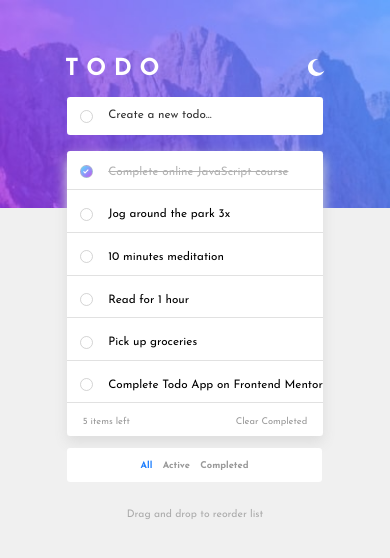
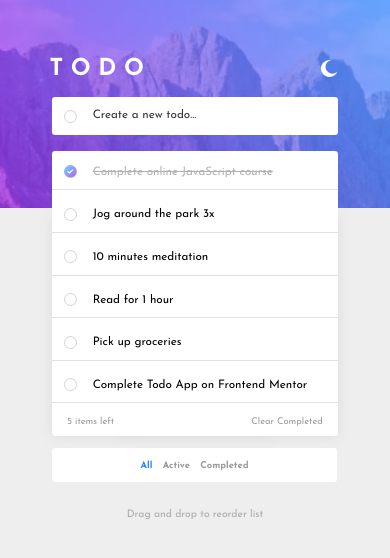
Before and after one commit to ashisingbam/Todo-app, a plain HTML site: page index.html in a window 390 px wide. Drawn offline with Linux system fonts and the light colour scheme.

Commit message:
Responsive complete

```diff
--- a/app.js
+++ b/app.js
@@ -7,15 +7,21 @@ const itemsLi = itemsUl.querySelectorAll('li')
 const markCircle = itemsUl.querySelectorAll('.select-circle')
 const removeItem = itemsUl.querySelectorAll('.remove-added-item')
 const itemsLiArray = Array.from(itemsLi)
+const bodyContainer = document.querySelector('body')
+const changeMode = document.querySelector('.change-mode')
+const changeModeImg = changeMode.querySelector('img')
 // console.log(markCircle)
 // console.log(itemsLi)
 // console.log(itemsUl)
 // console.log(currentLi)
 
+changeMode.addEventListener('click', () => {
+  bodyContainer.classList.toggle('dark')
+})
+
 currentInput.addEventListener('click', () => {
   currentInput.value = ''
 })
-
 
 itemsLiArray.forEach((item, i) => {
   item.addEventListener('mouseenter', () => {
@@ -51,7 +57,7 @@ currentUl.addEventListener('keypress', function ashi(event) {
         circleImg.classList.toggle('display-block')
         newCircle.classList.toggle('background-image-circle')
         newCircle.nextElementSibling.classList.toggle(
-          'item-title-stike-through'
+          'item-title-strike-through'
         )
         newCircle.nextElementSibling.nextElementSibling.classList.toggle(
           'display-none'
@@ -73,12 +79,18 @@ currentUl.addEventListener('keypress', function ashi(event) {
       newDiv.append(newRemoveIcon)
       newLi.append(newDiv)
       newLi.classList.add('uncheck-list')
+
+      newLi.addEventListener('mouseenter', () => {
+        newRemoveIcon.style.display = 'block'
+      })
+      newLi.addEventListener('mouseleave', () => {
+        newRemoveIcon.style.display = 'none'
+      })
+
       itemsUl.append(newLi)
       itemsLiArray.push(newLi)
       filter()
-      console.log(itemsLiArray)
       makeDraggable()
-
     }
   }
 })
@@ -86,7 +98,7 @@ markCircle.forEach((circle) => {
   circle.addEventListener('click', () => {
     circle.querySelector('img').classList.toggle('display-block')
     circle.classList.toggle('background-image-circle')
-    circle.nextElementSibling.classList.toggle('item-title-stike-through')
+    circle.nextElementSibling.classList.toggle('item-title-strike-through')
     circle.nextElementSibling.nextElementSibling.classList.toggle(
       'display-none'
     )
--- a/index.html
+++ b/index.html
@@ -17,7 +17,7 @@
       <div class="header-container">
         <h1>T O D O</h1>
         <div class="change-mode">
-          <img src="./images/icon-moon.svg" alt="">
+
         </div>
       </div>
       <div class="body-container">
@@ -39,7 +39,7 @@
                   <div class="select-circle background-image-circle">
                     <img class="display-block" src="./images/icon-check.svg" alt="">
                   </div>
-                  <p class="item-title item-title-stike-through">Complete online JavaScript course</p>
+                  <p class="item-title item-title-strike-through">Complete online JavaScript course</p>
                   <div class="remove-added-item display-none"></div>
                 </div>
               </li>
--- a/style.css
+++ b/style.css
@@ -7,15 +7,21 @@
 html,
 body {
   margin: 0;
+  --bg-color-light: white;
+  --text-color: black;
+  --bg-color-dark: hsl(237, 14%, 26%);
+  color: var(--text-color);
 }
 
 .parent-container {
-  height: 100vh;
+  /* height: 100vh; */
   display: flex;
   align-items: center;
   flex-direction: column;
   font-family: 'Josefin Sans', sans-serif;
   font-size: 1.125rem;
+  flex-wrap: wrap;
+  /* background-color: pink; */
 }
 
 .todo-container {
@@ -23,7 +29,7 @@ body {
   background-repeat: no-repeat;
   background-size: max(100rem, 100vw);
   background-position: top;
-  width: 100vw;
+  width: 100%;
   display: flex;
   align-items: center;
   flex-direction: column;
@@ -43,6 +49,10 @@ h1 {
 
 .change-mode {
   cursor: pointer;
+  background-image: url('./images/icon-moon.svg');
+  height: 30px;
+  width: 30px;
+  background-repeat: no-repeat;
 }
 
 .body-container {
@@ -50,7 +60,7 @@ h1 {
 }
 
 .current-item {
-  background-color: white;
+  background-color: var(--bg-color-light);
   padding: 0.8rem 1.2rem;
   margin: 0;
   border-radius: 5px;
@@ -87,11 +97,14 @@ input {
 }
 
 .items-container {
-  background-color: white;
+  background-color: var(--bg-color-light);
   margin: 0;
   border-radius: 5px;
-  box-shadow: 0px 10px 20px 0px #ddd;
+  box-shadow: 50px 50px 20px -50px #ddd, -50px 50px 20px -50px #ddd;
   margin-bottom: 2rem;
+  display: flex;
+  flex-direction: column;
+  flex-wrap: wrap;
 }
 
 ul {
@@ -101,6 +114,7 @@ ul {
 
 .add-new-item {
   display: flex;
+  flex-wrap: wrap;
   align-items: center;
   border-bottom: 1px solid rgb(225, 225, 225);
   cursor: pointer;
@@ -163,9 +177,10 @@ input,
 .item-title {
   outline: none;
   border: none;
+  max-width: 21rem;
 }
 
-.item-title-stike-through {
+.item-title-strike-through {
   opacity: 0.3;
   text-decoration: line-through;
 }
@@ -177,7 +192,7 @@ input,
   width: 17px;
   margin-left: 10px;
   margin-right: 10px;
-  opacity: 0.8;
+  opacity: 0.9;
   cursor: pointer;
   position: absolute;
   right: 15px;
@@ -252,11 +267,10 @@ input,
   color: #999;
   opacity: 0.8;
   margin-top: 0;
-
 }
 
-@media(max-width: 800px) {
 
+@media (max-width: 800px) {
   .header-container,
   .body-container,
   .lower-container {
@@ -265,15 +279,14 @@ input,
   .todo-container {
     zoom: 100%;
     background-size: max(80rem, 100vw);
-
   }
-
 }
 
 @media (max-width: 550px) {
-.parent-container {
-  background-color: rgb(240, 240, 240);
-}
+  body,
+  .parent-container {
+    background-color: #eee;
+  }
 
   .todo-container {
     background-image: url(./images/bg-mobile-light.jpg);
@@ -281,21 +294,23 @@ input,
     zoom: 100%;
   }
   .header-container {
-    min-width: 25rem;
+    min-width: 28rem;
   }
-  .body-container  {
+  .body-container {
     min-width: 20rem;
   }
-
 
   .todo-summary {
     position: relative;
   }
+  .add-new-item {
+    padding-right: 3rem;
 
+  }
   .items-state {
     position: absolute;
-    background-color: white;
-    padding: 1.2rem 7.05rem;
+    background-color: var(--bg-color-light);
+    padding: 1.2rem 8.55rem;
     top: 4rem;
     left: 0rem;
     border-radius: 5px;
@@ -304,7 +319,6 @@ input,
     margin-top: 5rem;
     font-size: 1rem;
   }
-
 }
 
 @media (max-width: 410px) {
@@ -316,6 +330,5 @@ input,
   .todo-container {
     zoom: 100%;
     background-size: max(20rem, 100vw);
-
   }
 }
```
